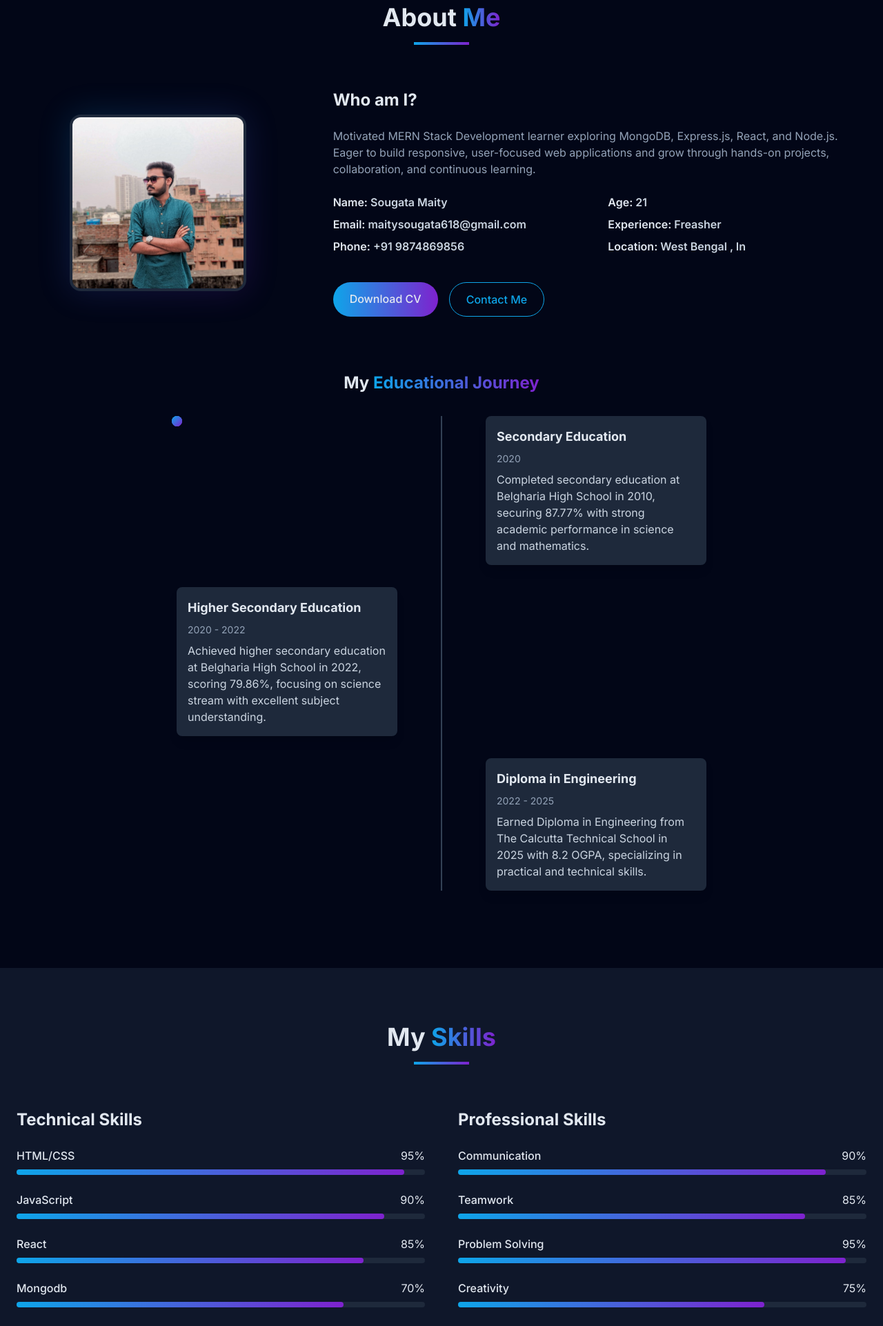
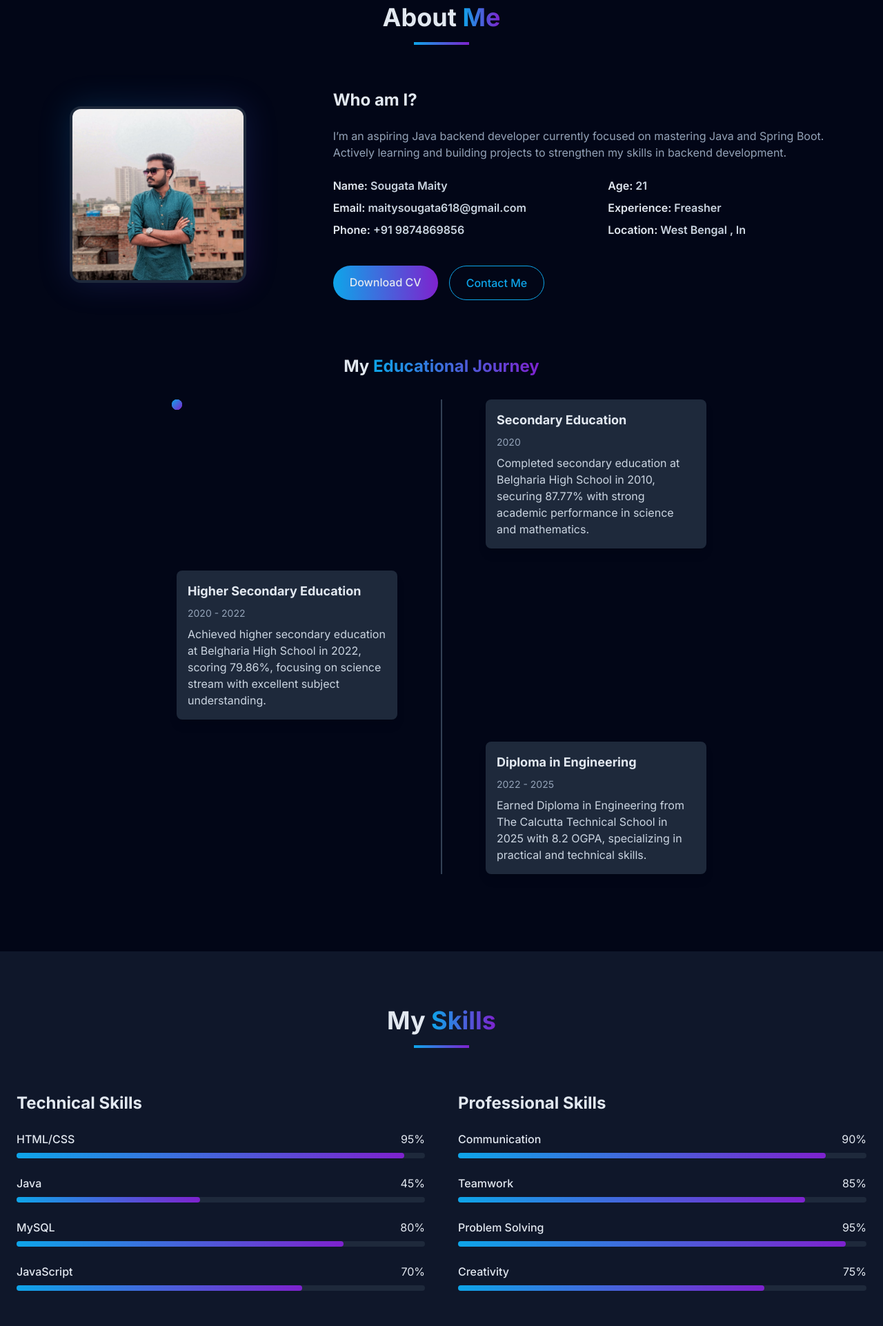
Before and after one commit to maitysougata/My-Portfolio, a plain HTML site: page index.html in a window 1280 px wide. Shown: the part 875-2797 px from the top of the page at 69% size. Drawn offline with nearby package versions, Linux system fonts and the light colour scheme.

Commit message:
Updating sites

```diff
--- a/index.html
+++ b/index.html
@@ -188,7 +188,7 @@
                 <h1 class="text-4xl md:text-6xl font-bold mb-4">Hi, I'm <span class="gradient-text">Sougata</span></h1>
                 <h2 class="text-2xl md:text-3xl font-semibold mb-6 text-slate-300">A Full Stack web Devoloper</h2>
                 <p class="text-lg mb-8 text-slate-400 max-w-lg">
-                    Aspiring Full Stack MERN Developer currently learning MongoDB, Express.js, React, and Node.js. Passionate about creating responsive, user-friendly web applications and continuously improving skills through real-world projects and hands-on practice.
+                    Aspiring Java Backend Developer | Currently Learning Java, Spring Boot, and RESTful API Development | Committed to Building Scalable, Reliable Backend Systems and Writing Clean, Maintainable Code
                 </p>
                 <div class="flex space-x-4">
                     <a href="#contact" class="px-6 py-3 rounded-full btn-primary font-medium">Hire Me</a>
@@ -241,7 +241,7 @@
                 <div class="md:w-2/3 md:pl-12">
                     <h3 class="text-2xl font-bold mb-6">Who am I?</h3>
                     <p class="text-slate-400 mb-6">
-                        Motivated MERN Stack Development learner exploring MongoDB, Express.js, React, and Node.js. Eager to build responsive, user-focused web applications and grow through hands-on projects, collaboration, and continuous learning.
+                        I’m an aspiring Java backend developer currently focused on mastering Java and Spring Boot. Actively learning and building projects to strengthen my skills in backend development.
                     </p>
 
                     <div class="grid grid-cols-1 md:grid-cols-2 gap-6 mb-8">
@@ -334,31 +334,31 @@
 
                         <div>
                             <div class="flex justify-between mb-2">
-                                <span class="font-medium">JavaScript</span>
-                                <span>90%</span>
+                                <span class="font-medium">Java</span>
+                                <span>45%</span>
                             </div>
                             <div class="skill-bar">
-                                <div class="skill-progress" style="width: 90%"></div>
+                                <div class="skill-progress" style="width: 45%"></div>
                             </div>
                         </div>
 
                         <div>
                             <div class="flex justify-between mb-2">
-                                <span class="font-medium">React</span>
-                                <span>85%</span>
+                                <span class="font-medium">MySQL</span>
+                                <span>80%</span>
                             </div>
                             <div class="skill-bar">
-                                <div class="skill-progress" style="width: 85%"></div>
+                                <div class="skill-progress" style="width: 80%"></div>
                             </div>
                         </div>
 
                         <div>
                             <div class="flex justify-between mb-2">
-                                <span class="font-medium">Mongodb</span>
+                                <span class="font-medium">JavaScript</span>
                                 <span>70%</span>
                             </div>
                             <div class="skill-bar">
-                                <div class="skill-progress" style="width: 80%"></div>
+                                <div class="skill-progress" style="width: 70%"></div>
                             </div>
                         </div>
                     </div>
@@ -417,6 +417,10 @@
 
                 <div class="grid grid-cols-2 sm:grid-cols-3 md:grid-cols-4 lg:grid-cols-6 gap-6">
                     <div class="flex flex-col items-center p-6 bg-slate-800 rounded-lg card-hover">
+                        <i class="fa-brands fa-java text-4xl text-green-500 mb-2"></i>
+                        <span>Java</span>
+                    </div>
+                    <div class="flex flex-col items-center p-6 bg-slate-800 rounded-lg card-hover">
                         <i class="fab fa-html5 text-4xl text-orange-500 mb-2"></i>
                         <span>HTML5</span>
                     </div>
@@ -428,14 +432,10 @@
                         <i class="fab fa-js text-4xl text-yellow-400 mb-2"></i>
                         <span>JavaScript</span>
                     </div>
-                    <div class="flex flex-col items-center p-6 bg-slate-800 rounded-lg card-hover">
+                    <!-- <div class="flex flex-col items-center p-6 bg-slate-800 rounded-lg card-hover">
                         <i class="fab fa-react text-4xl text-blue-400 mb-2"></i>
                         <span>React</span>
-                    </div>
-                    <div class="flex flex-col items-center p-6 bg-slate-800 rounded-lg card-hover">
-                        <i class="fa-brands fa-node-js text-4xl text-green-500 mb-2"></i>
-                        <span>Java</span>
-                    </div>
+                    </div> -->
                     <div class="flex flex-col items-center p-6 bg-slate-800 rounded-lg card-hover">
                         <i class="fas fa-database text-4xl text-blue-300 mb-2"></i>
                         <span>MySQL</span>
@@ -444,10 +444,10 @@
                         <i class="fab fa-git-alt text-4xl text-orange-600 mb-2"></i>
                         <span>Git</span>
                     </div>
-                    <div class="flex flex-col items-center p-6 bg-slate-800 rounded-lg card-hover">
+                    <!-- <div class="flex flex-col items-center p-6 bg-slate-800 rounded-lg card-hover">
                         <i class="fab fa-npm text-4xl text-red-500 mb-2"></i>
-                        <span>npm</span>
-                    </div>
+                        <span>Springboot</span>
+                    </div> -->
                     <!-- <div class="flex flex-col items-center p-6 bg-slate-800 rounded-lg card-hover">
                         <i class="fab fa-sass text-4xl text-pink-500 mb-2"></i>
                         <span>Sass</span> -->
@@ -481,19 +481,19 @@
                 <!-- Project 1 -->
                 <div class="project-card rounded-xl overflow-hidden card-hover">
                     <div class="h-48 overflow-hidden">
-                        <img src="https://images.unsplash.com/photo-1551288049-bebda4e38f71?ixlib=rb-4.0.3&ixid=MnwxMjA3fDB8MHxwaG90by1wYWdlfHx8fGVufDB8fHx8&auto=format&fit=crop&w=1470&q=80"
+                        <img src="Images/image.png"
                              alt="Project 1"
                              class="w-full h-full object-cover">
                     </div>
                     <div class="p-6">
                         <h3 class="text-xl font-bold mb-2">Learning Management System</h3>
                         <p class="text-slate-400 mb-4">
-                            A full-featured lms platform built with Mongodb,Node.js,React.
+                            A full-featured lms platform built with Java, Springboot ,React.
                         </p>
                         <div class="flex flex-wrap gap-2 mb-4">
                             <span class="px-3 py-1 bg-slate-700 rounded-full text-sm">React</span>
-                            <span class="px-3 py-1 bg-slate-700 rounded-full text-sm">MongoDB</span>
-                            <span class="px-3 py-1 bg-slate-700 rounded-full text-sm">Node.js</span>
+                            <span class="px-3 py-1 bg-slate-700 rounded-full text-sm">Java</span>
+                            <span class="px-3 py-1 bg-slate-700 rounded-full text-sm">Springboot</span>
                         </div>
                         <div class="flex space-x-3">
                             <a href="#" class="text-primary hover:text-secondary">
```
Also changed, not shown: Images/image.png (added).
